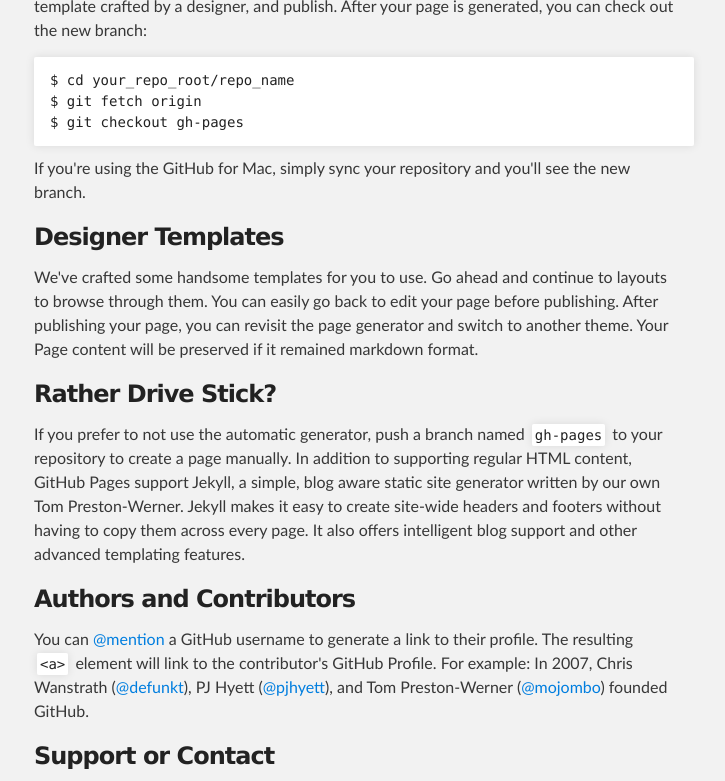
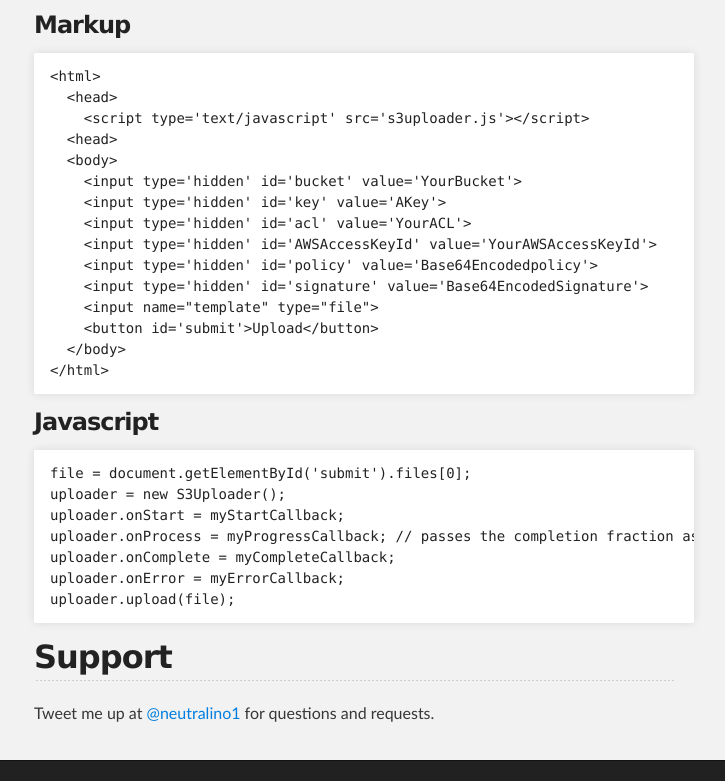
Before and after one commit to neutralino1/s3uploader-js, a plain HTML site: page index.html in a window 1280 px wide. Shown: the part 360-1141 px from the top of the page, without its empty margins (286-1011 px from the left). Drawn offline with Linux system fonts and the light colour scheme.

```diff
--- a/index.html
+++ b/index.html
@@ -31,32 +31,43 @@
     <!-- MAIN CONTENT -->
     <div id="main_content_wrap" class="outer">
       <section id="main_content" class="inner">
-        <h3>Welcome to GitHub Pages.</h3>
+        <p>This is a simple Javascript library to upload a file to Amazon S3 asynchronously.</p>
 
-<p>This automatic page generator is the easiest way to create beautiful pages for all of your projects. Author your page content here using GitHub Flavored Markdown, select a template crafted by a designer, and publish. After your page is generated, you can check out the new branch:</p>
+<h2>Usage</h2>
 
-<pre><code>$ cd your_repo_root/repo_name
-$ git fetch origin
-$ git checkout gh-pages
+<h3>Markup</h3>
+
+<pre><code>&lt;html&gt;
+  &lt;head&gt;
+    &lt;script type='text/javascript' src='s3uploader.js'&gt;&lt;/script&gt;
+  &lt;head&gt;
+  &lt;body&gt;
+    &lt;input type='hidden' id='bucket' value='YourBucket'&gt;
+    &lt;input type='hidden' id='key' value='AKey'&gt;
+    &lt;input type='hidden' id='acl' value='YourACL'&gt;
+    &lt;input type='hidden' id='AWSAccessKeyId' value='YourAWSAccessKeyId'&gt;
+    &lt;input type='hidden' id='policy' value='Base64Encodedpolicy'&gt;
+    &lt;input type='hidden' id='signature' value='Base64EncodedSignature'&gt;
+    &lt;input name="template" type="file"&gt;
+    &lt;button id='submit'&gt;Upload&lt;/button&gt;
+  &lt;/body&gt;
+&lt;/html&gt;
 </code></pre>
 
-<p>If you're using the GitHub for Mac, simply sync your repository and you'll see the new branch.</p>
+<h3>Javascript</h3>
 
-<h3>Designer Templates</h3>
+<pre><code>file = document.getElementById('submit').files[0];
+uploader = new S3Uploader();
+uploader.onStart = myStartCallback;
+uploader.onProcess = myProgressCallback; // passes the completion fraction as argument
+uploader.onComplete = myCompleteCallback;
+uploader.onError = myErrorCallback;
+uploader.upload(file);
+</code></pre>
 
-<p>We've crafted some handsome templates for you to use. Go ahead and continue to layouts to browse through them. You can easily go back to edit your page before publishing. After publishing your page, you can revisit the page generator and switch to another theme. Your Page content will be preserved if it remained markdown format.</p>
+<h2>Support</h2>
 
-<h3>Rather Drive Stick?</h3>
-
-<p>If you prefer to not use the automatic generator, push a branch named <code>gh-pages</code> to your repository to create a page manually. In addition to supporting regular HTML content, GitHub Pages support Jekyll, a simple, blog aware static site generator written by our own Tom Preston-Werner. Jekyll makes it easy to create site-wide headers and footers without having to copy them across every page. It also offers intelligent blog support and other advanced templating features.</p>
-
-<h3>Authors and Contributors</h3>
-
-<p>You can <a href="https://github.com/blog/821" class="user-mention">@mention</a> a GitHub username to generate a link to their profile. The resulting <code>&lt;a&gt;</code> element will link to the contributor's GitHub Profile. For example: In 2007, Chris Wanstrath (<a href="https://github.com/defunkt" class="user-mention">@defunkt</a>), PJ Hyett (<a href="https://github.com/pjhyett" class="user-mention">@pjhyett</a>), and Tom Preston-Werner (<a href="https://github.com/mojombo" class="user-mention">@mojombo</a>) founded GitHub.</p>
-
-<h3>Support or Contact</h3>
-
-<p>Having trouble with Pages? Check out the documentation at <a href="http://help.github.com/pages">http://help.github.com/pages</a> or contact <a href="mailto:support@github.com">support@github.com</a> and we’ll help you sort it out.</p>
+<p>Tweet me up at <a href="http://twitter.com/neutralino1">@neutralino1</a> for questions and requests.</p>
       </section>
     </div>
 
```
Also changed, not shown: params.json (+1 -1 lines).
